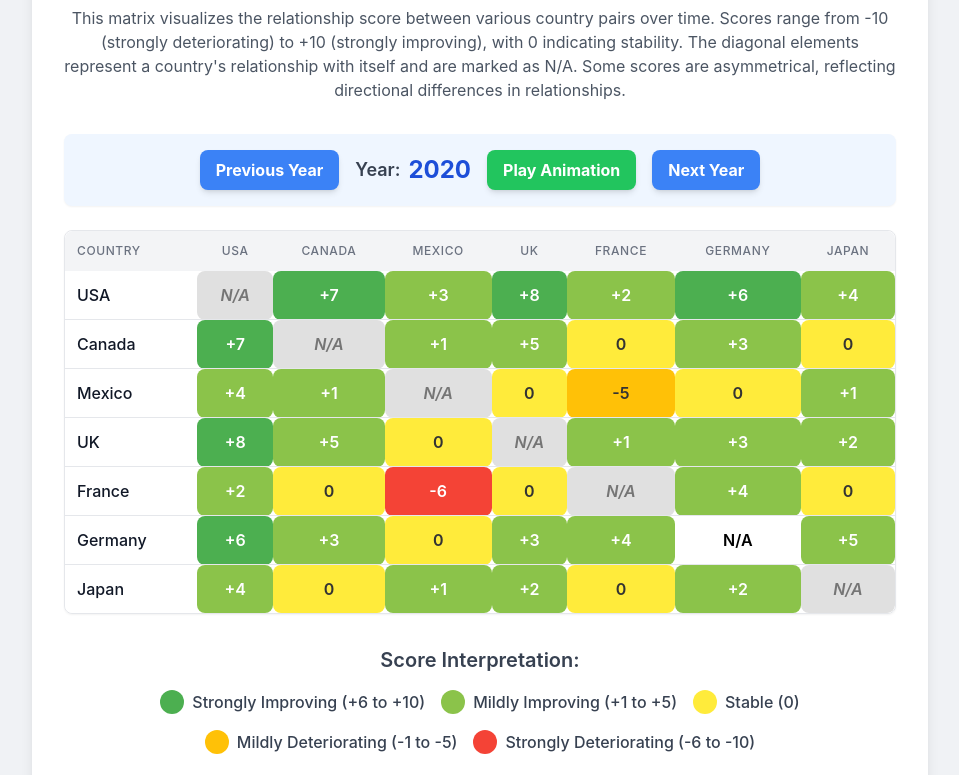
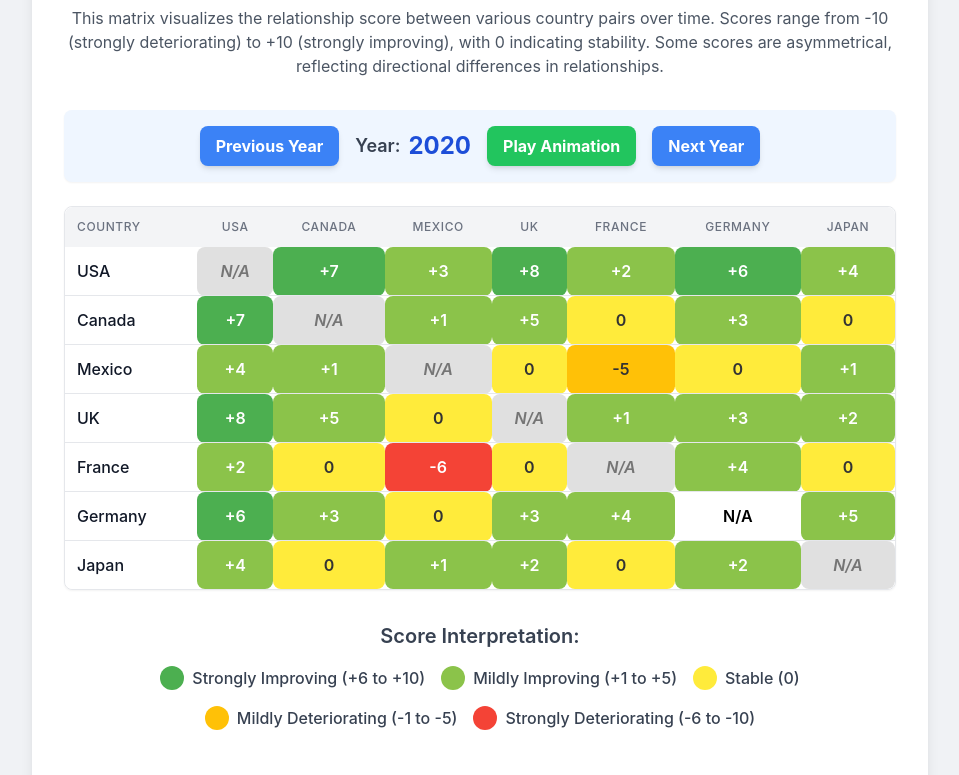
Before and after one commit to dey-arindam/bilateral-relationship-matrix, a plain HTML site: page index.html in a window 1280 px wide. Shown: the part 122-897 px from the top of the page, without its empty margins (160-1119 px from the left). Drawn offline with nearby package versions, Linux system fonts and the light colour scheme.

Commit message:
Update index.html

```diff
--- a/index.html
+++ b/index.html
@@ -101,7 +101,6 @@
         <p class="text-gray-600 mb-8 text-center text-sm sm:text-base">
             This matrix visualizes the relationship score between various country pairs over time.
             Scores range from -10 (strongly deteriorating) to +10 (strongly improving), with 0 indicating stability.
-            The diagonal elements represent a country's relationship with itself and are marked as N/A.
             Some scores are asymmetrical, reflecting directional differences in relationships.
         </p>
 
```
